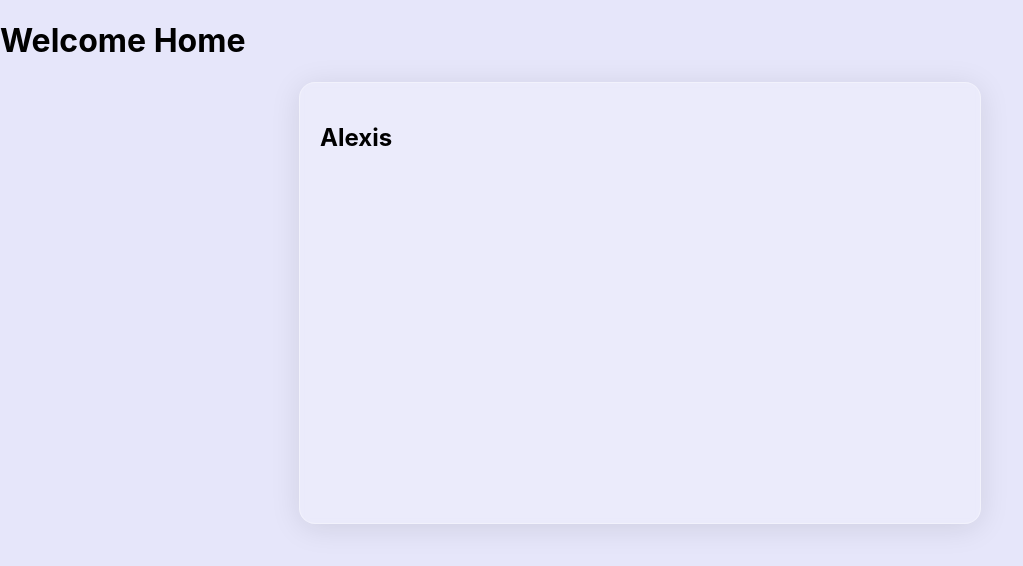
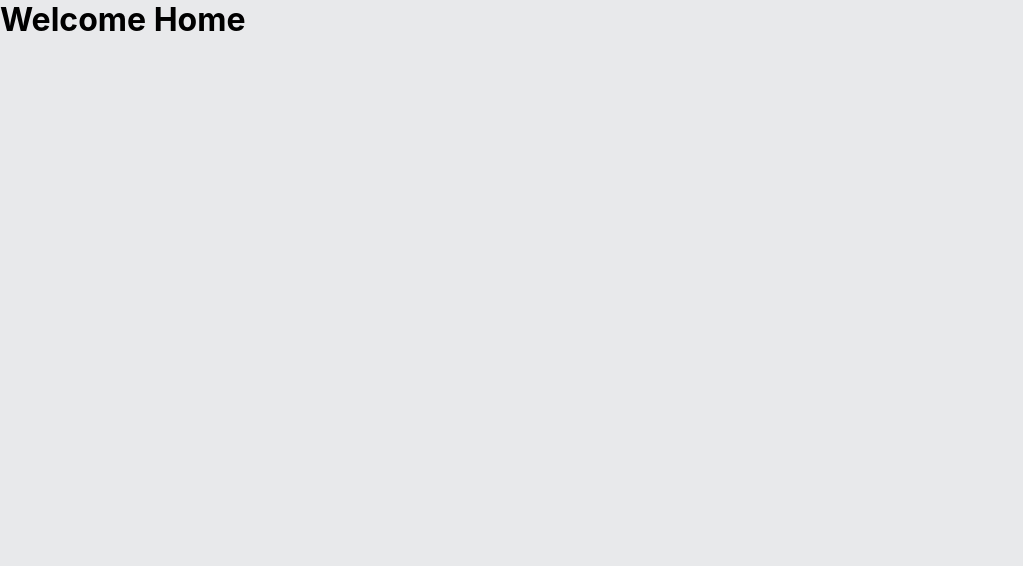
Before and after one commit to alexoserna/development-portfolio, a React (Create React App) app: page / in a window 1280 px wide. Shown: the top 566 px of the page, without its empty margins (0-1023 px from the left). Built offline with nearby package versions, Linux system fonts and the light colour scheme.

Commit message:
restarting from scratch

```diff
--- a/src/App.css
+++ b/src/App.css
@@ -1,22 +1,54 @@
+:root {
+    --ice-blue: #E8E9EB;
+    --alabaster: #E0DFD5;
+    --tomato: #F06543;
+    --onyx: #313638;
+    --sandy-brown: #F09D51;
+}
+
+* {
+  margin: 0;
+}
+
 /* App  */
 
 html {
-  background-color: lavender;
+  background-color: #E8E9EB;
 }
 
 /* Home CSS */
 
 .card {
+  display: flex;
   margin: auto;
   height: 50vh;
   width: 50vw;
-  padding: 20px;
 
   /* From https://css.glass */
-  background: rgba(255, 255, 255, 0.2);
-  border-radius: 16px;
   box-shadow: 0 4px 30px rgba(0, 0, 0, 0.1);
   backdrop-filter: blur(5px);
   -webkit-backdrop-filter: blur(5px);
-  border: 1px solid rgba(255, 255, 255, 0.3);
 }
+
+.card-info {
+  background-color: white;
+  width: 50%;
+  padding: 20px;
+}
+
+/* Profile */
+
+.profile-display {
+  display: flex;
+  align-items: end;
+  background-color: #F09D51;
+  backdrop-filter: blur(5px);
+  -webkit-backdrop-filter: blur(5px);
+  width: 50%;
+  height: 100%;
+}
+
+h2 {
+  color: #E8E9EB;
+  margin: 0 auto;
+}
--- a/src/index.css
+++ b/src/index.css
@@ -1,3 +1,7 @@
+* {
+  margin: 0;
+}
+
 body {
   margin: 0;
   font-family: -apple-system, BlinkMacSystemFont, 'Segoe UI', 'Roboto', 'Oxygen',
--- a/src/pages/Home.js
+++ b/src/pages/Home.js
@@ -1,15 +1,10 @@
+import React from "react";
+
 export default function Home () {
     return (
         <div>
             <h1>Welcome Home</h1>
-            <div className="card" >
-                <h2>Alexis</h2>
-                <div className="profile-img">
-                    <img src=''/>
-                </div>
 
-
-            </div>
         </div>
     );
 }
```
